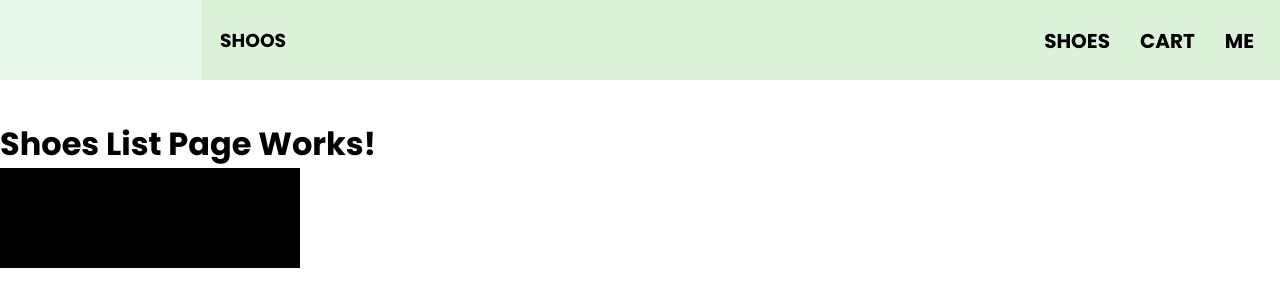
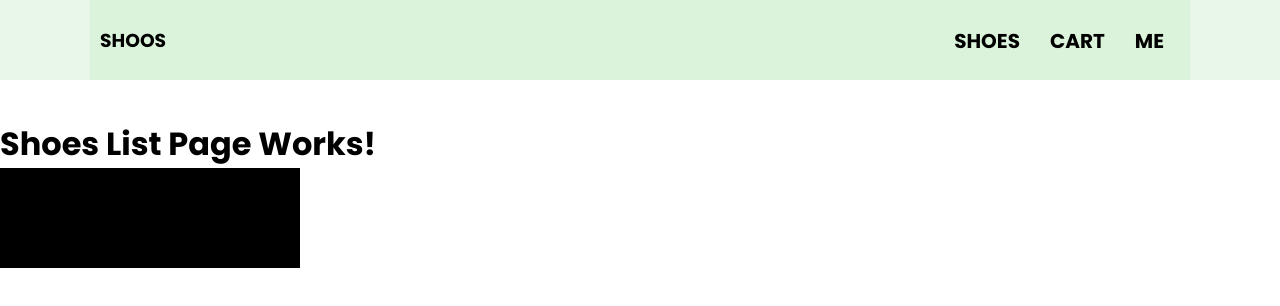
Before and after one commit to ThywillJoshua/shoos, an Angular app: page /shoes in a window 1280 px wide. Shown: the top 306 px of the page. Built offline with nearby package versions, Linux system fonts and the light colour scheme.

Commit message:
adjusted container width

```diff
--- a/src/app/shared/components/nav/nav.component.scss
+++ b/src/app/shared/components/nav/nav.component.scss
@@ -11,12 +11,11 @@
   background-color: #ceeecd78;
   height: 80px;
   padding: 10px;
-  margin-left: 201px;
+  margin: auto;
 }
 .nav-container-wrapper-logo {
   position: absolute;
   padding: 16px 0;
-  left: 220px;
 }
 .nav-container-wrapper-links {
   display: flex;
```
